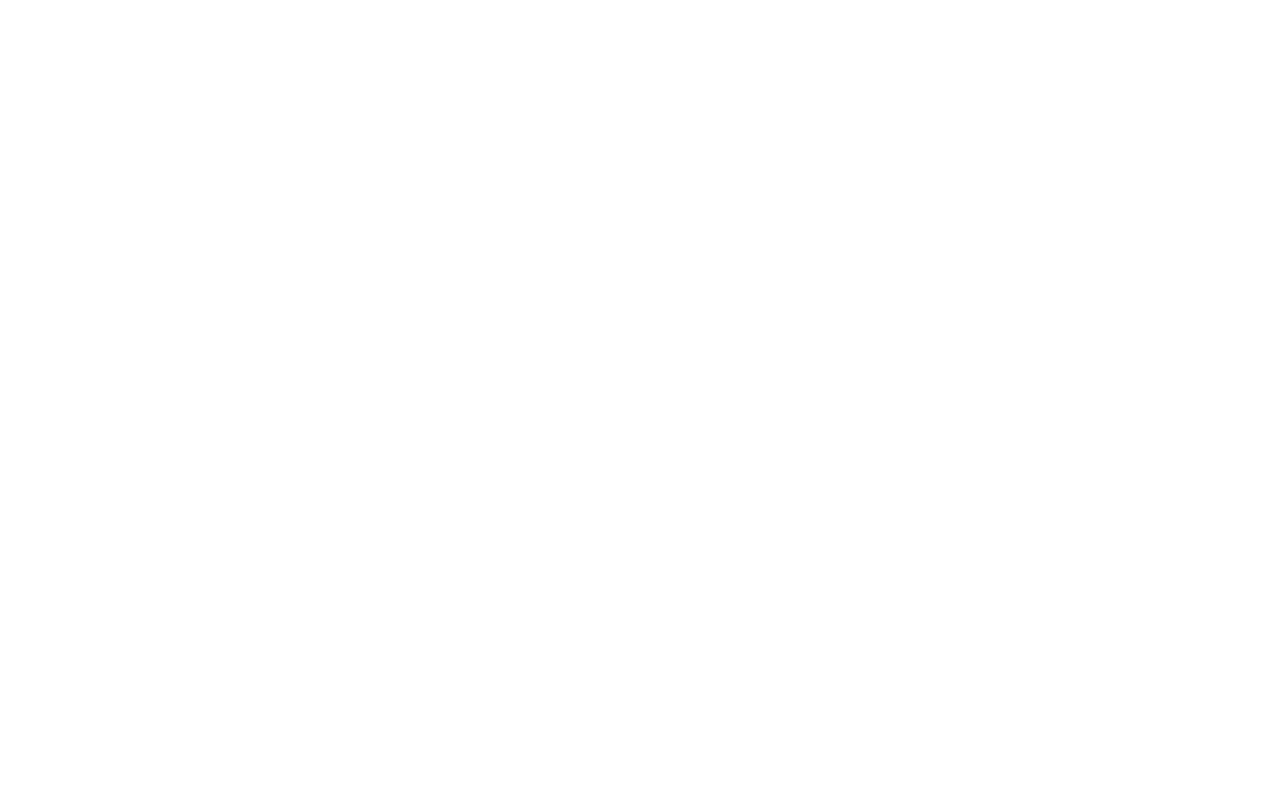
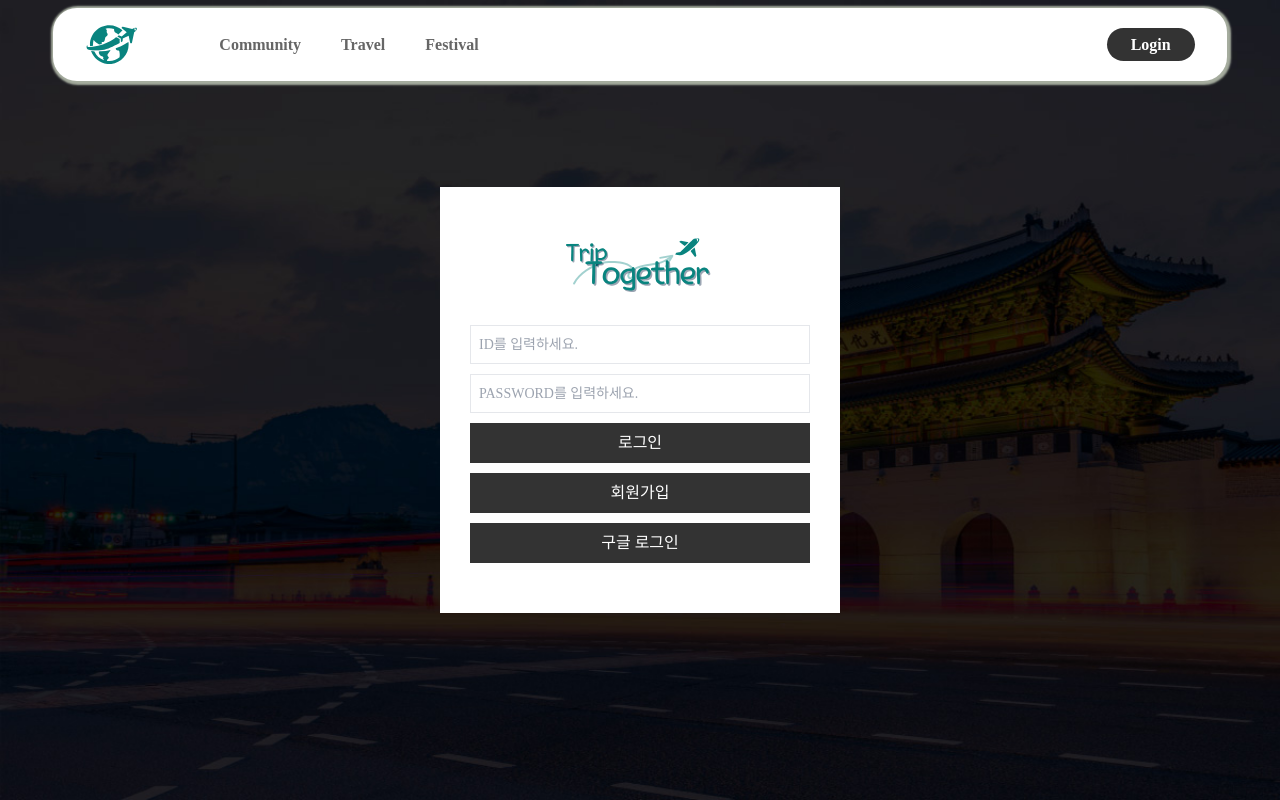
Before and after one commit to JinWan0823/tripTogether, a React (Vite) app in the folder trip-together/: page /login in a window 1280 px wide. Before the commit this address had no page. Built offline with nearby package versions, Linux system fonts and the light colour scheme; a web font is replaced by a local one.

Commit message:
경로 수정

```diff
--- a/trip-together/src/App.tsx
+++ b/trip-together/src/App.tsx
@@ -1,7 +1,7 @@
 import { useState } from "react";
 import Header from "./components/Header";
 import { BrowserRouter, Routes, Route } from "react-router-dom";
-import SignUp from "./pages/SignUp";
+import Login from "./pages/Login";
 import MainPage from "./pages/MainPage";
 
 function App() {
@@ -10,7 +10,7 @@
       <BrowserRouter>
         <Routes>
           <Route path={"/"} element={<MainPage />}></Route>
-          <Route path={"/signup"} element={<SignUp />}></Route>
+          <Route path={"/login"} element={<Login />}></Route>
         </Routes>
       </BrowserRouter>
     </>
--- a/trip-together/src/components/Header.tsx
+++ b/trip-together/src/components/Header.tsx
@@ -13,7 +13,7 @@
             </Link>
             <ul className="flex text-m text-[#666] font-semibold ml-20">
               <li>
-                <Link to="/signup">Community</Link>
+                <Link to="/Login">Community</Link>
               </li>
               <li className="ml-10">
                 <Link to="/signup">Travel</Link>
@@ -25,7 +25,7 @@
           </div>
           <div>
             <Link
-              to="/signup"
+              to="/Login"
               className="py-2 px-6 bg-[#333] text-white rounded-3xl font-semibold"
             >
               Login
--- a/trip-together/src/pages/SignUp.tsx
+++ b/trip-together/src/pages/Login.tsx
@@ -4,7 +4,7 @@
 import LoginButton from "../components/LoginButton";
 import FooLogo from "../assets/logo.svg";
 
-export default function SignUp() {
+export default function Login() {
   return (
     <>
       <Header />
```
